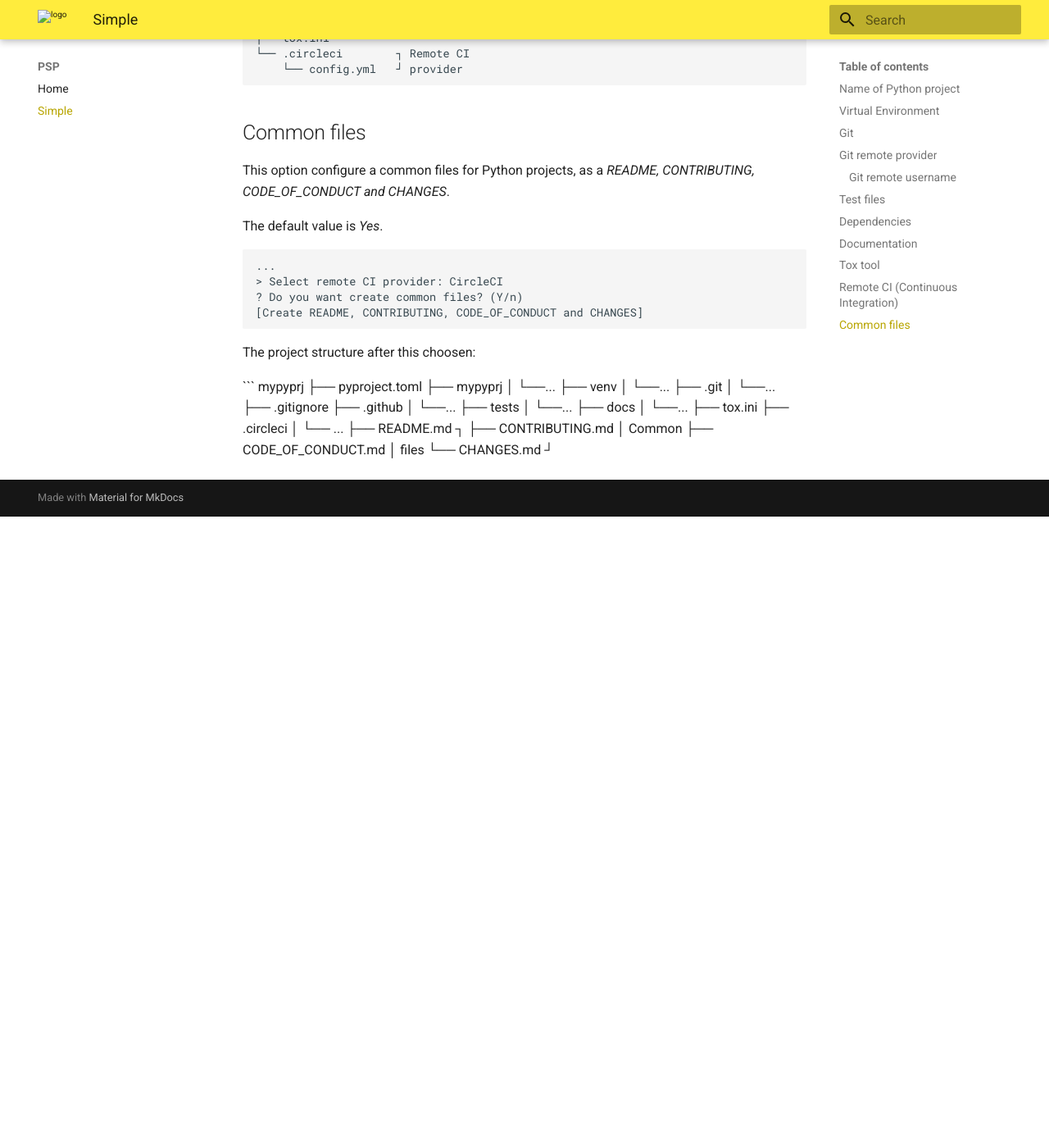
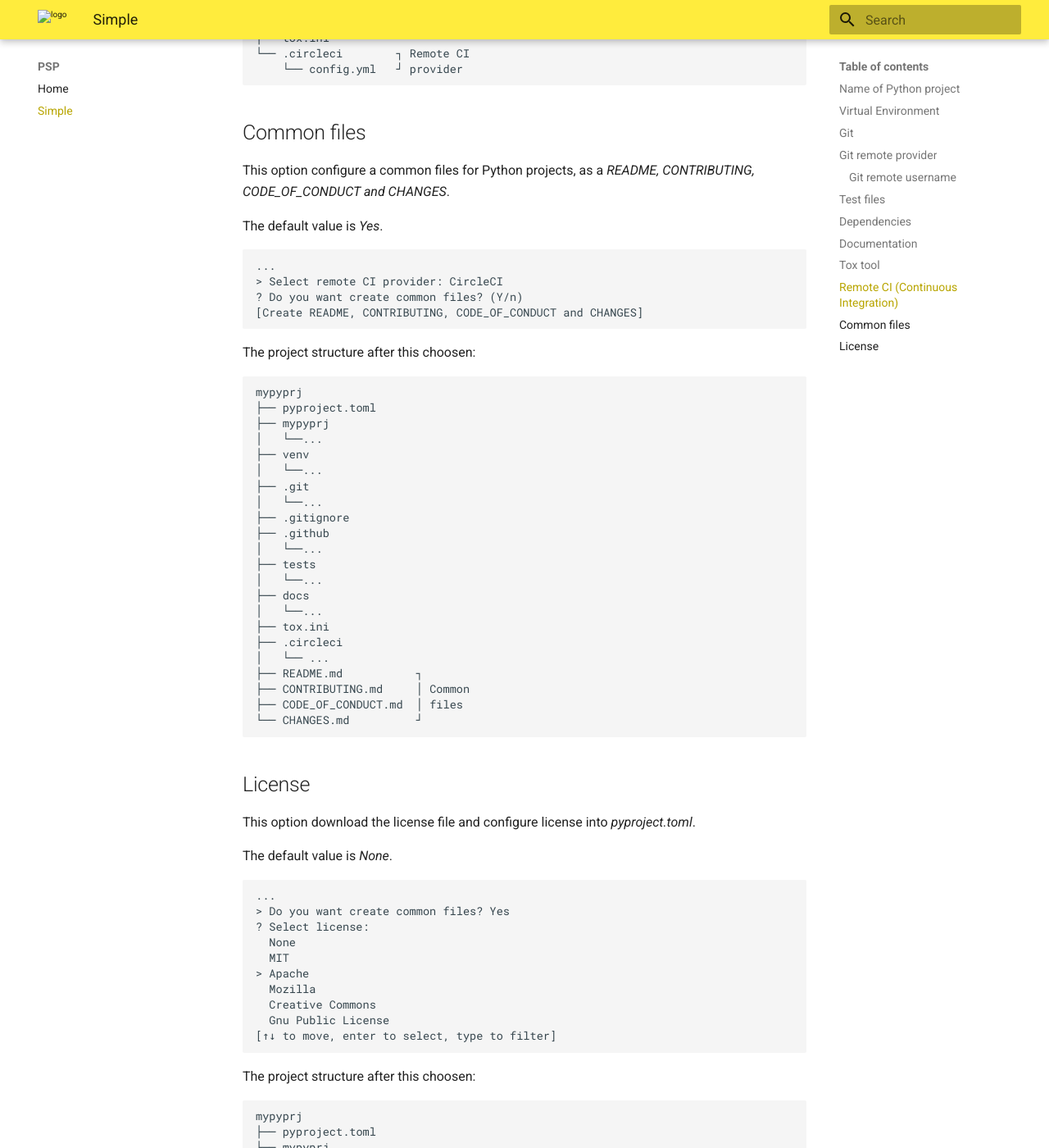
Before and after one commit to MatteoGuadrini/psp, an MkDocs documentation site: the page built from docs/simple.md, in a window 1280 px wide and 1400 px high, scrolled down 8115 px. Shown: the whole window at 82% size. Built offline with MkDocs 1.6.1 and Material for MkDocs 9.7.7, drawn with Linux system fonts in a browser that asks for light colours; before the commit the page ends 8745 px from its top, so only the background shows below that; some of the changed text lies outside the part shown.

Commit message:
docs: add to simple page 'license'

````diff
--- a/docs/simple.md
+++ b/docs/simple.md
@@ -426,3 +426,51 @@ mypyprj
 ├── CONTRIBUTING.md     │ Common
 ├── CODE_OF_CONDUCT.md  │ files
 └── CHANGES.md          ┘
+```
+
+## License
+
+This option download the license file and configure license into _pyproject.toml_.
+
+The default value is _None_.
+
+```console
+...
+> Do you want create common files? Yes
+? Select license:
+  None
+  MIT
+> Apache
+  Mozilla
+  Creative Commons
+  Gnu Public License
+[↑↓ to move, enter to select, type to filter]
+```
+
+The project structure after this choosen:
+
+```
+mypyprj
+├── pyproject.toml
+├── mypyprj
+│   └──...
+├── venv
+│   └──...
+├── .git
+│   └──...
+├── .gitignore
+├── .github
+│   └──...
+├── tests
+│   └──...
+├── docs
+│   └──...
+├── tox.ini
+├── .circleci
+│   └── ...
+├── README.md
+├── CONTRIBUTING.md
+├── CODE_OF_CONDUCT.md
+├── CHANGES.md
+└── LICENSE.md          │ License file
+```
````
